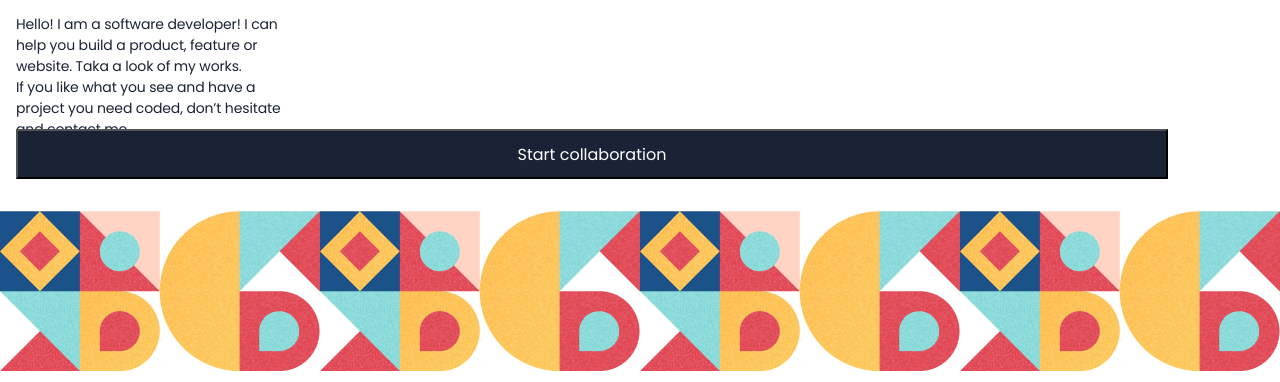
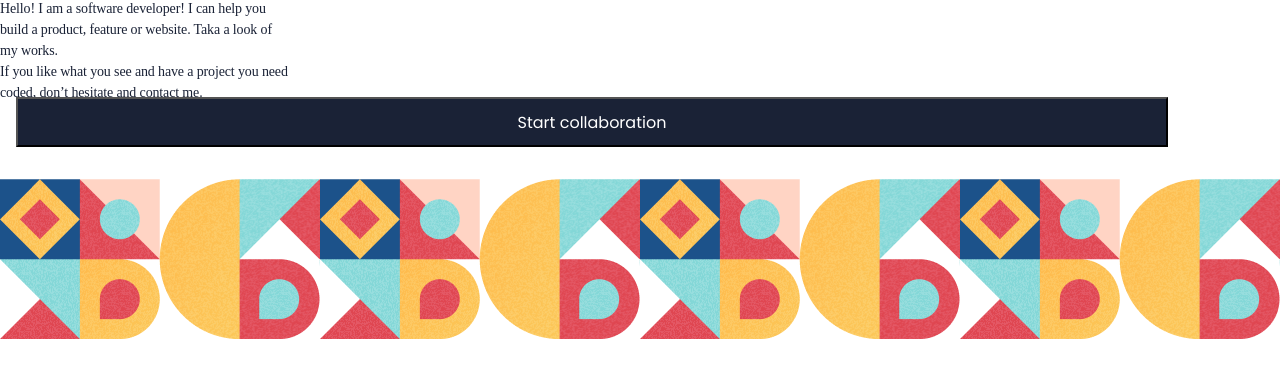
Before and after one commit to Feliverse/Portfolio-firstPage, a website: page index.html in a window 1280 px wide. Shown: the part 218-600 px from the top of the page. Drawn offline with Linux system fonts and the light colour scheme.

Commit message:
improved hedline

```diff
--- a/style.css
+++ b/style.css
@@ -22,16 +22,6 @@ h1 {
   padding-bottom: 0;
   margin: 0;
   margin-top: 40px;
-}
-
-#headline {
-  width: 90%;
-  height: 126px;
-  font-family: 'Poppins', sans-serif;
-  font-size: 14px;
-  line-height: 21px;
-  color: #1a2236;
-  padding: 16px;
 }
 
 .textBoton {
```
